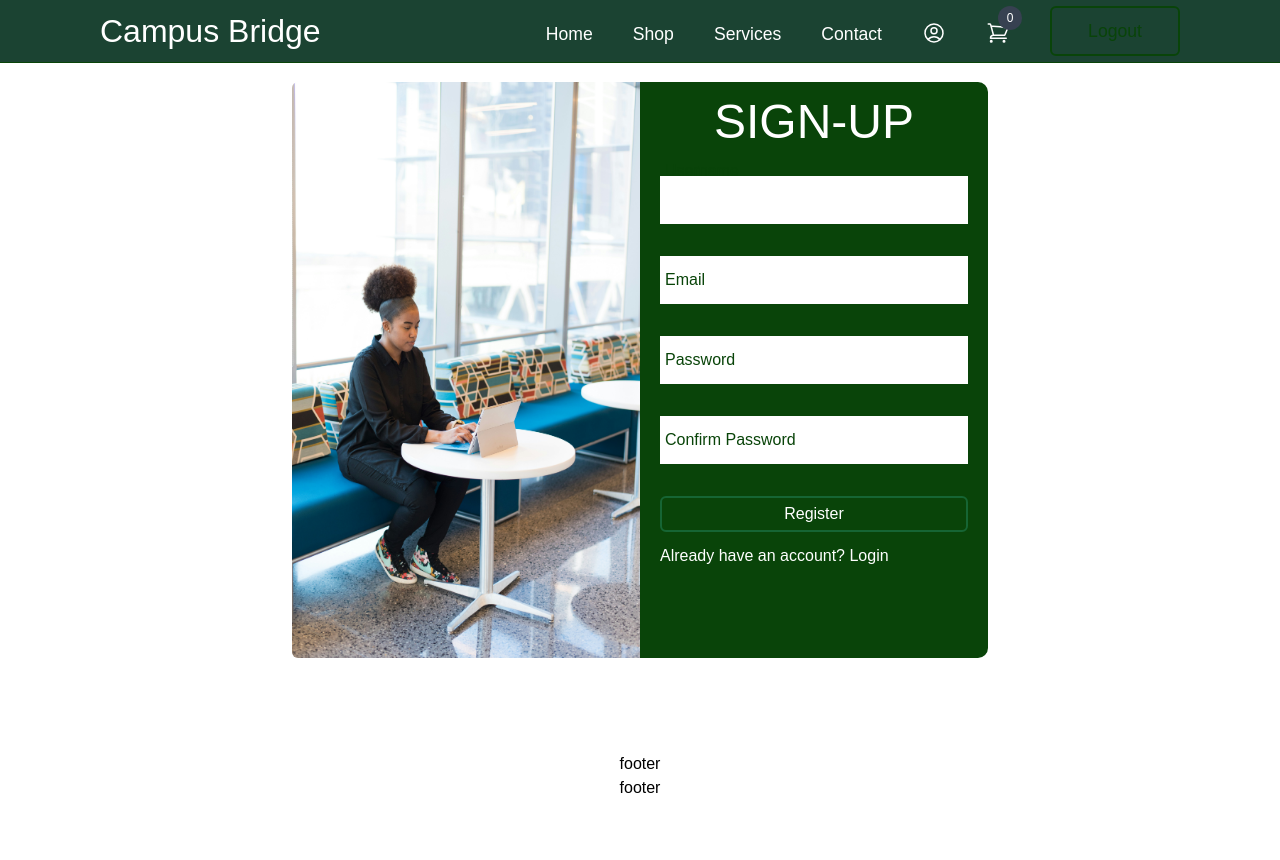
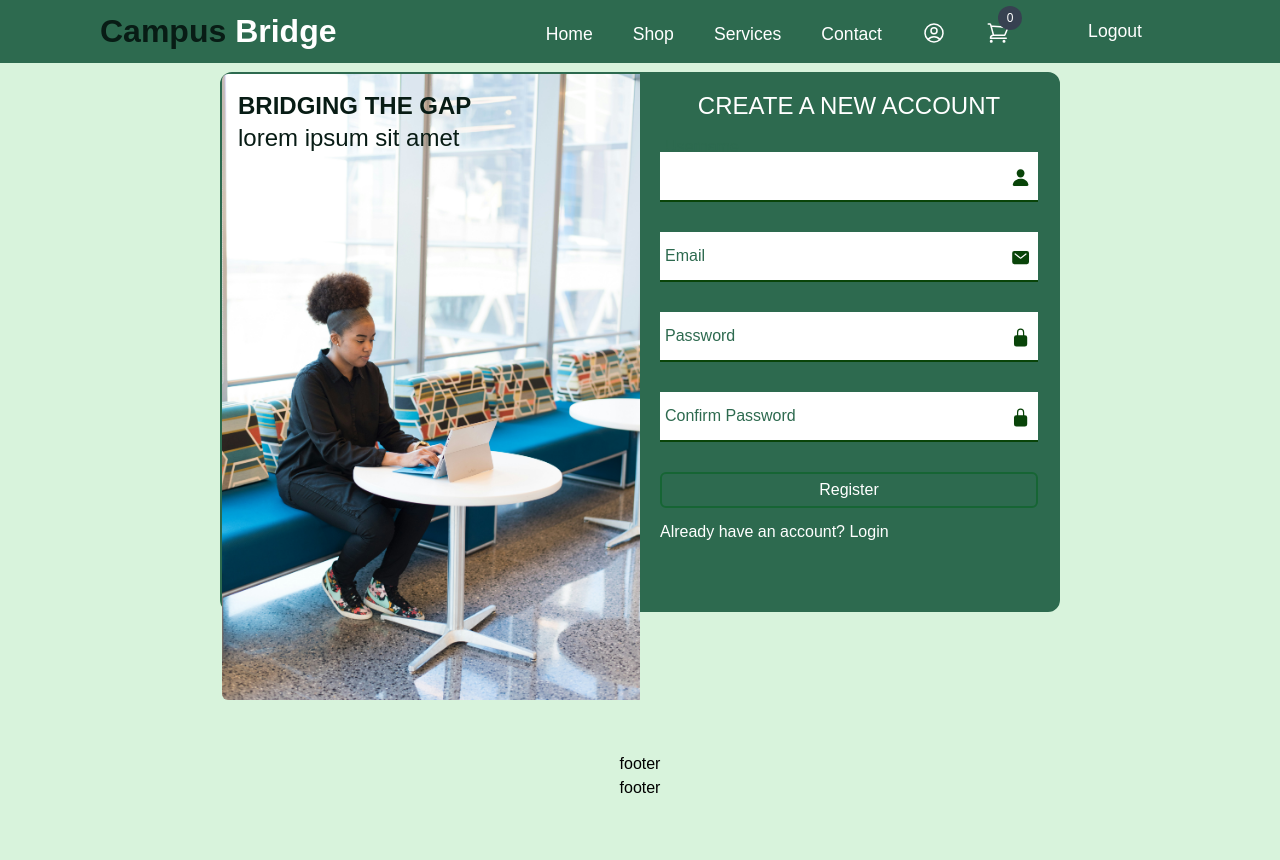
Before and after one commit to Gterd/campus-bridge, a Django app: page /signup/ in a window 1280 px wide. Run offline with Django 4.2, Linux system fonts and the light colour scheme; a user stored in the database is signed in; some libraries are stand-ins or nearby versions.

Commit message:
some fixes to the css of the other pages

```diff
--- a/CampusBridge/cart/templates/cart/cart_summary.html
+++ b/CampusBridge/cart/templates/cart/cart_summary.html
@@ -1,4 +1,4 @@
-{% extends "main/base_shop.html" %}
+{% extends "main/base.html" %}
 {% block content %}
 {% if user.is_authenticated %}
     <header style="top: 0rem;" class="relative border-none justify-center text-4xl text-gray-700 uppercase font-medium -z-10">
--- a/CampusBridge/cart/templates/cart/checkout.html
+++ b/CampusBridge/cart/templates/cart/checkout.html
@@ -1,4 +1,4 @@
-{% extends "main/base_shop.html" %}
+{% extends "main/base.html" %}
 {% block content %}
 <div class="w-full mx-auto flex flex-wrap items-start text-gray-700 py-6 px-6 pt-24">
     <div class="products pt-6 w-22">
--- a/CampusBridge/main/static/css/styles.css
+++ b/CampusBridge/main/static/css/styles.css
@@ -22,15 +22,15 @@
     justify-content: space-between;
     align-items: center;
     z-index: 1;
-    border-color: rgb(9, 68, 9);
+    border-color: rgb(45, 106, 79);
     border-style: solid;
     border-bottom-width: 1px;
-    background-color: rgb(27, 67, 50);
+    background-color: rgb(45, 106, 79);
 }
 
 .logo {
     font-size: 2em;
-    font-weight: 500;
+    font-weight: 650;
     color: #fff;
     user-select: none;
 }
@@ -60,9 +60,9 @@
     left: 0;
     bottom: 0px;
     width: 100%;
-    height: 3px;
+    height: 2px;
     background: #fff;
-    border-radius: 5px;
+    border-radius: 4px;
     transform-origin: right;
     transform: scaleX(0);
     transition: transform .5s;
@@ -99,12 +99,12 @@
     width: 130px;
     height: 50px;
     background: transparent;
-    border: 2px solid rgb(9, 68, 9);
+    border: none;
     outline: none;
     border-radius: 6px;
     cursor: pointer;
     font-size: 1.1em;
-    color: rgb(9, 68, 9);
+    color: #fff;
     font-weight: 500;
     margin-left: 40px;
     transition: .5s;
@@ -150,7 +150,7 @@
     left: 5px;
     transform: translateY(-50%);
     font-size: 1em;
-    color: rgb(9, 68, 9);
+    color: rgb(45, 106, 79);
     font-weight: 500;
     pointer-events: none;
     transition: .5s;
@@ -178,7 +178,7 @@
     position: absolute;
     right: 8px;
     font-size: 1.2em;
-    color: rgb(9, 68, 9)8;
+    color: rgb(9, 68, 9);
     line-height: 57px;
 }
 
@@ -242,8 +242,8 @@
 
 
 .navigation .btnLogin-popup:hover {
-    background: rgb(9, 68, 9);
-    color: rgb(183, 228, 199);
+    background: rgb(216, 243, 220);
+    color: rgba(0, 0, 0, .5);
 
 }
 
@@ -254,5 +254,5 @@
     align-items: center;
     min-height: 100vh;
     padding-top: 60px;
-    background: #fff;
+    background: rgb(216, 243, 220);
 }
--- a/CampusBridge/main/templates/main/base.html
+++ b/CampusBridge/main/templates/main/base.html
@@ -9,7 +9,7 @@
     <script src="https://cdn.tailwindcss.com"></script>
     <script src="https://code.jquery.com/jquery-3.7.1.min.js" integrity="sha256-/JqT3SQfawRcv/BIHPThkBvs0OEvtFFmqPF/lYI/Cxo=" crossorigin="anonymous"></script>
     <header class="flex justify-between items-center">
-        <h2 class="logo">Campus Bridge</h2>
+        <h2 class="logo"><span style="color: rgb(8, 28, 21)">Campus </span><span style="color: #fff;">Bridge</span></h2>
         <nav class="navigation flex">
             <a id="header-item" href="{% url "index" %}">Home</a>
             <a id="header-item" href="{% url "shop" %}">Shop</a>
@@ -57,5 +57,29 @@
     <script type="module" src="https://unpkg.com/ionicons@7.1.0/dist/ionicons/ionicons.esm.js"></script>
     <script nomodule src="https://unpkg.com/ionicons@7.1.0/dist/ionicons/ionicons.js"></script>
     <script src="https://apis.google.com/js/platform.js" async defer></script>
+    <script>
+        $(document).on('click', '#add-cart', function(e){
+            e.preventDefault();
+            $.ajax({
+                type: 'POST',
+                url: '{% url 'cart_add' %}',
+                data: {
+                    product_id: $('#add-cart').val(),
+                    csrfmiddlewaretoken: '{{ csrf_token }}',
+                    action: 'post'
+                },
+
+                success: function(json){
+                    console.log(json)
+                    document.getElementById("cart_quantity").textContent = json.qty
+                },
+
+                error: function(xhr, errmsg, err){}
+
+            });
+        })
+
+
+    </script>
 </body>
 </html>
--- a/CampusBridge/main/templates/registration/signup.html
+++ b/CampusBridge/main/templates/registration/signup.html
@@ -1,12 +1,16 @@
 
 {% extends "main/base.html" %}
 {% block content %}
-<div style="width: 700px; height: 580px; background: rgb(9, 68, 9);" class="text-white flex-wrap flex border-solid border-2 border-white justify-center rounded-xl mt-5">
-    <div class="w-1/2 Register-page-image">
-        <img style="height: 100%" class="pl-0 rounded-tl-md rounded-bl-md" src="../../static/images/auth_image.jpg">
+<div style="width: 840px; height: 540px; background: rgb(45, 106, 79); border-color:rgb(45, 106, 79)" class="text-white flex-wrap flex border-solid border-2 justify-center rounded-xl mt-3">
+    <div class="w-1/2 overflow-hidden login-page-image">
+        <div style="color: rgb(8, 28, 21);" class="absolute p-4 text-2xl z-1">
+            <h2 class="font-extrabold uppercase">Bridging the gap</h2>
+            <h1>lorem ipsum sit amet</h1>
+        </div>
+        <img style="height: 100%" class="pl-0 z-4 rounded-tl-md rounded-bl-md" src="../../static/images/auth_image.jpg">
     </div>
     <div class="w-1/2 px-5">
-        <h2 class="text-5xl font-medium uppercase text-center pt-4 ">sign-up</h2>
+        <h2 class="text-2xl font-medium uppercase text-center pt-4 ">create a new account</h2>
         <div class="">
             <form method="post">
                 {% csrf_token %}
--- a/CampusBridge/product/templates/product/product.html
+++ b/CampusBridge/product/templates/product/product.html
@@ -1,4 +1,4 @@
-{% extends "main/base_shop.html" %}
+{% extends "main/base.html" %}
 {% block content %}
 <div class="max-w-6xl absolute mx-auto flex flex-wrap py-0 px-0 top-28 left-12">
     <div style="top: 0px; margin-right: 1px; margin-left: 0px; width: 22rem; height: 22rem;" class="relative images mb-0">
```
Also changed, not shown: CampusBridge/main/templates/main/index.html (+4 -4 lines), CampusBridge/main/templates/main/shop.html (+3 -3 lines), CampusBridge/main/templates/registration/login.html (+7 -3 lines), CampusBridge/db.sqlite3.
